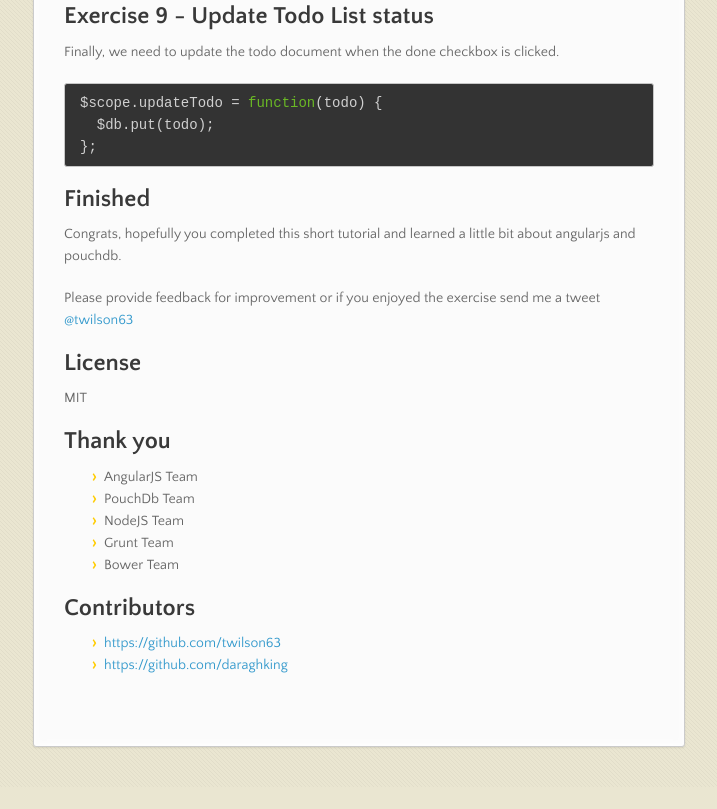
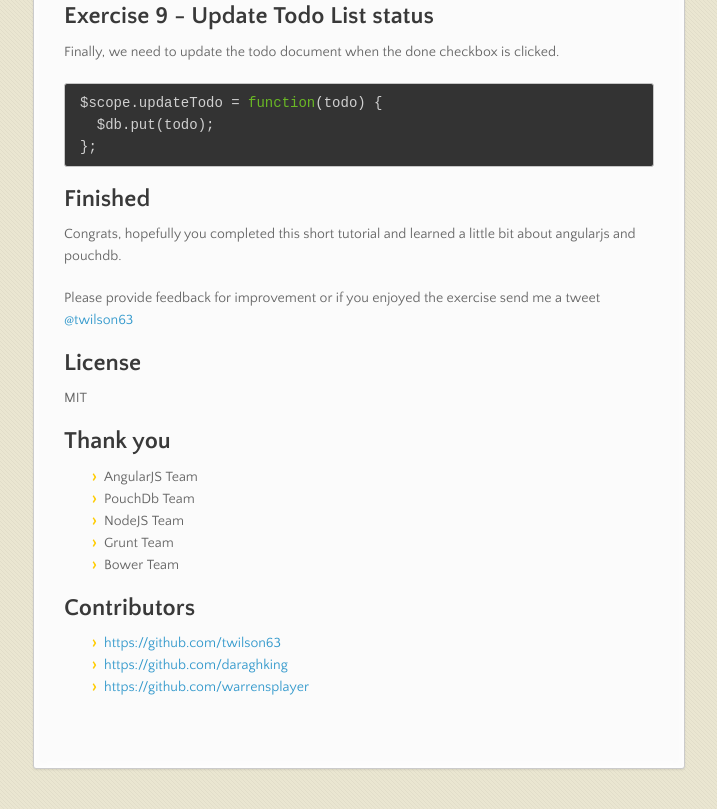
Before and after one commit to twilson63/ngTodoPouch, a plain HTML site: page index.html in a window 1280 px wide. Shown: the part 9259-10068 px from the top of the page, without its empty margins (282-999 px from the left). Before the commit the page ends 10046 px from the top, so only its background shows below. Drawn offline with nearby package versions, Linux system fonts and the light colour scheme.

```diff
--- a/index.html
+++ b/index.html
@@ -486,6 +486,7 @@
 <ul>
 <li><a href="https://github.com/twilson63">https://github.com/twilson63</a></li>
 <li><a href="https://github.com/daraghking">https://github.com/daraghking</a></li>
+<li><a href="https://github.com/warrensplayer">https://github.com/warrensplayer</a></li>
 </ul>
       </section>
       <footer>
```
Also changed, not shown: params.json (+1 -1 lines).
